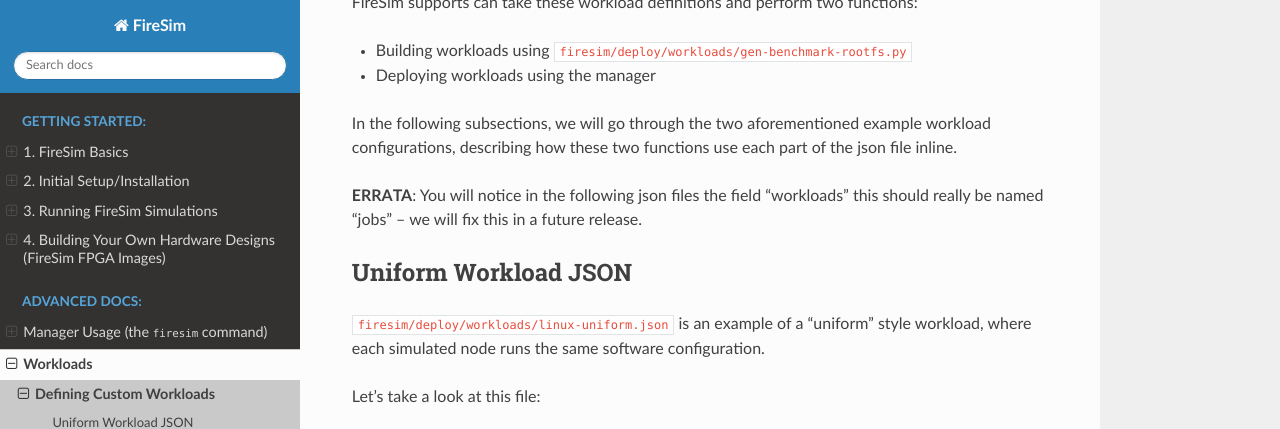
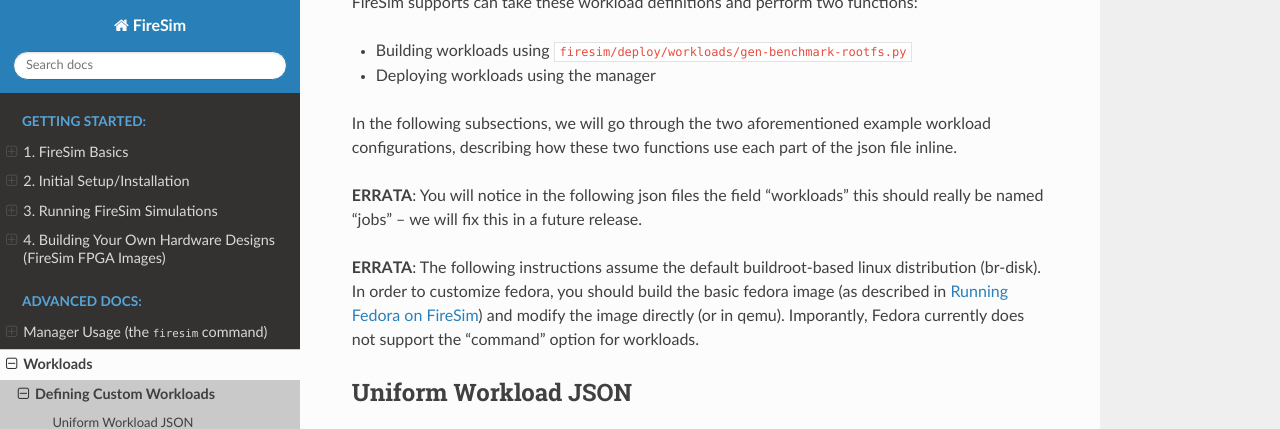
Before and after one commit to firesim/firesim, a Sphinx documentation site: the page built from docs/Advanced-Usage/Workloads/Defining-Custom-Workloads.rst, in a window 1280 px wide and 900 px high, scrolled down 413 px, cut to the strip 0-429 px from the top of the window. Built offline with Sphinx 7.4.7 and the Read the Docs theme 2.0.0, drawn with Linux system fonts in a browser that asks for light colours.

Commit message:
Clarify status of fedora support in custom workload instructions

```diff
--- a/docs/Advanced-Usage/Workloads/Booting-Fedora.rst
+++ b/docs/Advanced-Usage/Workloads/Booting-Fedora.rst
@@ -1,3 +1,5 @@
+.. _booting-fedora:
+
 Running Fedora on FireSim
 ===========================
 
--- a/docs/Advanced-Usage/Workloads/Defining-Custom-Workloads.rst
+++ b/docs/Advanced-Usage/Workloads/Defining-Custom-Workloads.rst
@@ -29,6 +29,12 @@
 
 **ERRATA**: You will notice in the following json files the field "workloads"
 this should really be named "jobs" -- we will fix this in a future release.
+
+**ERRATA**: The following instructions assume the default buildroot-based linux
+distribution (br-disk). In order to customize fedora, you should build the
+basic fedora image (as described in :ref:`booting-fedora`) and modify the
+image directly (or in qemu). Imporantly, Fedora currently does not support the
+"command" option for workloads.
 
 Uniform Workload JSON
 ----------------------------
```
